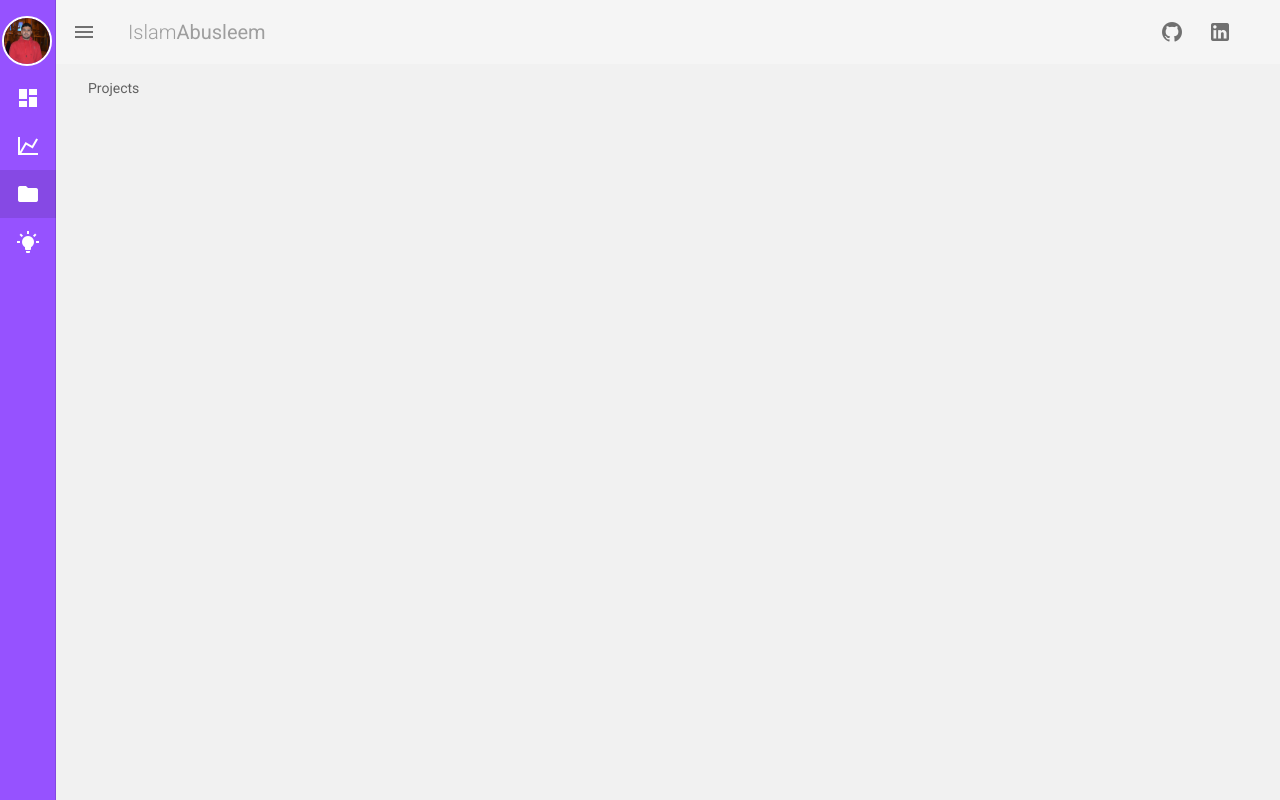
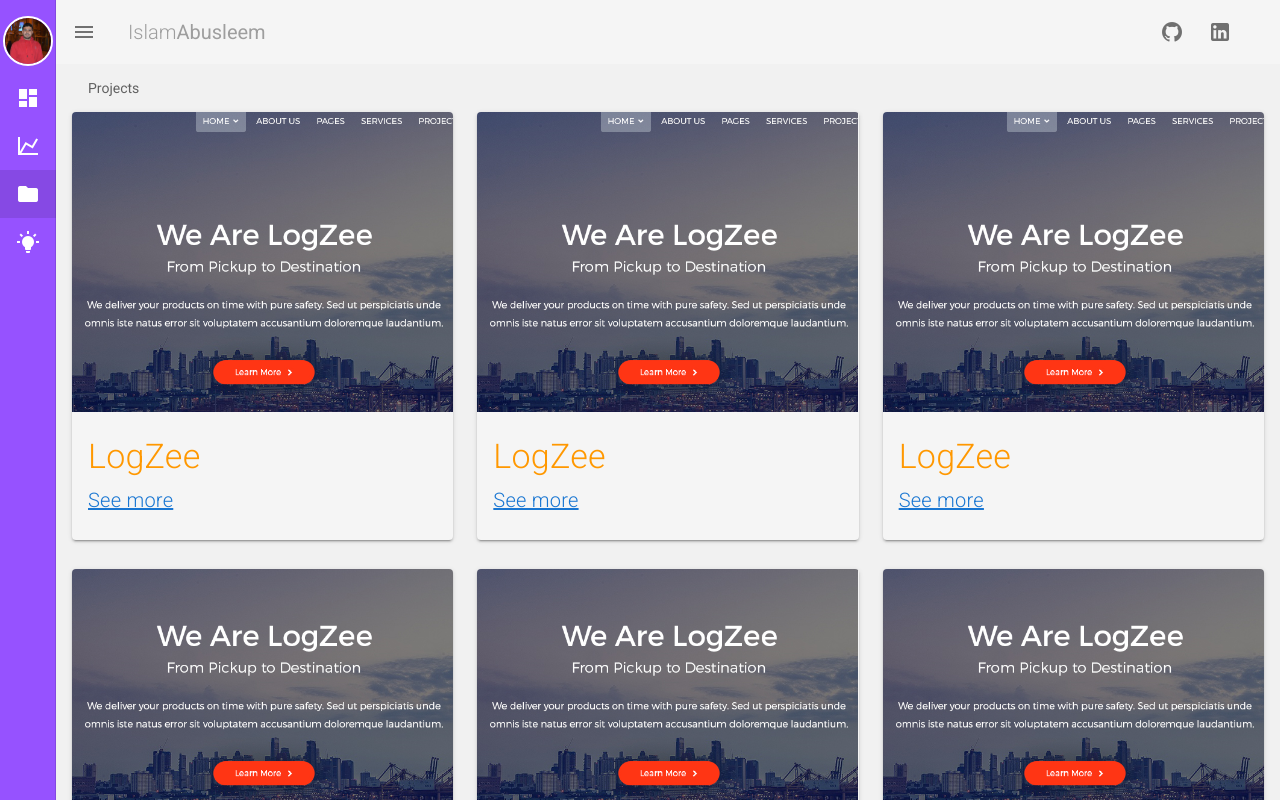
Before and after one commit to islamAbuSleem/vue-my-portfolio, a Vue app: page /projects in a window 1280 px wide. Shown: the top 800 px of the page. Built offline with nearby package versions, Linux system fonts and the light colour scheme.

Commit message:
created initial projects page

```diff
--- a/src/components/navbar.vue
+++ b/src/components/navbar.vue
@@ -2,7 +2,7 @@
   <nav>
     <v-navigation-drawer v-model="drawer" :mini-variant="mini" permanent app :color="drawerColor" >
       <v-list dense>
-        <v-list-item link class="justify-center" disabled>
+        <v-list-item link class="j  ustify-center" disabled>
           <div class="text-center" v-if="!mini">
             <v-list-item-avatar size="150">
               <img src="../assets/DSC_0003.png" alt="islam" class="my-img" />
@@ -65,7 +65,7 @@ export default {
   methods:{
     changeColor(color){
        this.drawerColor = color
-    }
+    },
   }
 };
 
@@ -78,7 +78,7 @@ export default {
 }
 .my-img-sm{
     border: 2px solid #fff;
-  margin-left:10% ;
+  margin-left:-20% ;
 }
 .avatar-title{
   color: #d4dbf5!important;
--- a/src/router/index.js
+++ b/src/router/index.js
@@ -4,11 +4,11 @@ import Home from '../views/Home.vue'
 import projects from '../views/projects.vue'
 import experience from '../views/experience.vue'
 import skills from '../views/skills.vue'
+import proj from '../components/project.vue'
 
 Vue.use(VueRouter)
 
-const routes = [
-  {
+const routes = [{
         path: '/',
         name: 'Home',
         component: Home
@@ -27,7 +27,12 @@ const routes = [
         path: '/skills',
         name: 'skills',
         component: skills
-  }
+    },
+    {
+        path: '/projec-details',
+        name: 'project',
+        component: proj
+    },
 ]
 
 const router = new VueRouter({
--- a/src/views/projects.vue
+++ b/src/views/projects.vue
@@ -1,27 +1,91 @@
 <template>
   <div class="projects">
     <v-subheader class="text-capitalize">projects</v-subheader>
+    <v-row>
+      <v-col cols="4" v-for="project in Projects" :key="project.title">
+            <template>
+               <template>
+  <v-hover v-slot="{ hover }">
+    <v-card
+      class="mx-auto"
+      color="grey lighten-4"
+      max-width="600"
+    >
+      <v-parallax
+        :aspect-ratio="16/9"
+            height="300"
+
+        :src="project.src"
+      >
+        <v-expand-transition>
+          <div
+            v-if="hover"
+            class="d-flex transition-fast-in-fast-out orange darken-2 v-card--reveal display-3 white--text"
+            style="height: 100%;"
+          >
+            $14.99
+          </div>
+        </v-expand-transition>
+      </v-parallax>
+      <v-card-text
+        class="pt-6"
+        style="position: relative;"
+      >
+
+        <h3 class="display-1 font-weight-light orange--text mb-2">
+          {{project.title}}
+        </h3>
+        <div class="font-weight-light title mb-2">
+          {{project.text}}
+          <router-link :to="{name:'project'}" class="d-block">See more</router-link>
+        </div>
+      </v-card-text>
+    </v-card>
+  </v-hover>
+</template>
+    </template>
+      </v-col>
+    </v-row>
   </div>
 </template>
 
 
 
 // <script>
-// export default {
-//   data (){
-//     return{
-//       Projects: [
-//         {title:"LogZee", src: require("../assets/logzee.png"), text:"", code: "", preview: ""},
-//         {title:"Support Center", src: require(""), text:"", code: "", preview: ""},
-//         {title:"Globally", src: require("../assets/globaly.png"), text:"", code: "", preview: ""},
-//         {title:"Delicate", src: require("../assets/delicate.png"), text:"", code: "", preview: ""},
-//         // {title:"Registration Form", src: require(""), text:"", code: "", preview: ""},
-//         {title:"Holiday", src: require("../assets/holiday.png"), text:"", code: "", preview: ""},
-//         // {title:"Vuejs Markdown Note", src: require(""), text:"", code: "", preview: ""},
-//         {title:"Htb-Landing-Page-Edited", src: require("../assets/htb.png"), text:"", code: "", preview: ""},
-//         {title:"Proprogz", src: require("../assets/proprogz.png"), text:"", code: "", preview: ""},
-//       ]
-//     }
-//   }
-// }
+export default {
+  data (){
+    return{
+      Projects: [
+        {title:"LogZee", src: require("../assets/logzee.png"), text:" ", code: " ", preview: " "},
+        {title:"LogZee", src: require("../assets/logzee.png"), text:" ", code: " ", preview: " "},
+        {title:"LogZee", src: require("../assets/logzee.png"), text:" ", code: " ", preview: " "},
+        {title:"LogZee", src: require("../assets/logzee.png"), text:" ", code: " ", preview: " "},
+        {title:"LogZee", src: require("../assets/logzee.png"), text:" ", code: " ", preview: " "},
+        {title:"LogZee", src: require("../assets/logzee.png"), text:" ", code: " ", preview: " "},
+        {title:"LogZee", src: require("../assets/logzee.png"), text:" ", code: " ", preview: " "},
+        {title:"LogZee", src: require("../assets/logzee.png"), text:"LogZee from pickup to destination, Clear Responsive Design", code: " ", preview: " "}
+        // {title:"Support Center", src: require(""), text:"", code: "", preview: ""},
+        // {title:"Globally", src: require("../assets/globaly.png"), text:"", code: "", preview: ""},
+        // {title:"Delicate", src: require("../assets/delicate.png"), text:"", code: "", preview: ""},
+        // // {title:"Registration Form", src: require(""), text:"", code: "", preview: ""},
+        // {title:"Holiday", src: require("../assets/holiday.png"), text:"", code: "", preview: ""},
+        // // {title:"Vuejs Markdown Note", src: require(""), text:"", code: "", preview: ""},
+        // {title:"Htb-Landing-Page-Edited", src: require("../assets/htb.png"), text:"", code: "", preview: ""},
+        // {title:"Proprogz", src: require("../assets/proprogz.png"), text:"", code: "", preview: ""},
+      ]
+    }
+  }
+}
 </script>
+
+<style lang="scss" scoped>
+  .v-card--reveal {
+  align-items: center;
+  bottom: 0;
+  left: 0;
+  justify-content: center;
+  opacity: .5;
+  position: absolute;
+  width: 100%;
+}
+</style>
```
Lines whose indentation alone changed are shown as unchanged.
